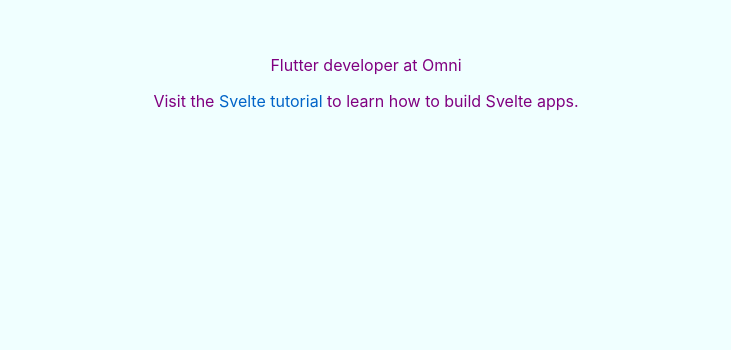
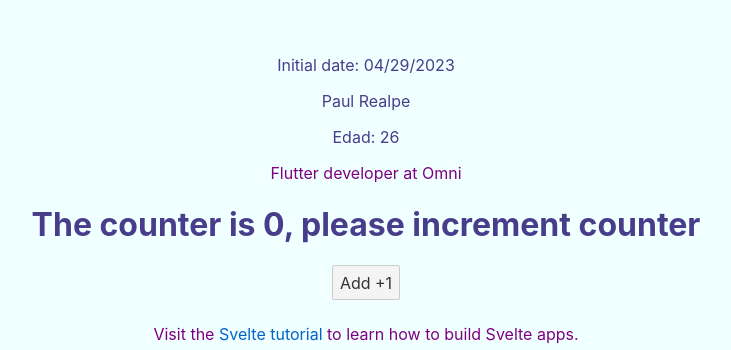
Before and after one commit to paulmrg-461/SveltePlatziCourse, a Svelte app: page / in a window 1280 px wide. Shown: the part 505-855 px from the top of the page, without its empty margins (274-1005 px from the left). Before the commit the page ends 800 px from the top, so only its background shows below. Built offline with nearby package versions, Linux system fonts and the light colour scheme.

Commit message:
Feat: send object by props

```diff
--- a/src/App.svelte
+++ b/src/App.svelte
@@ -1,13 +1,23 @@
 <script>
 	import About from "./components/About.svelte";
+	import Text from "./components/Text.svelte";
+	import Person from "./components/Person.svelte";
 	export let name;
 	export let lastName;
 	let svelteLogo = "https://arepa.s3.amazonaws.com/svelte-logo.png"
+
+	const personData = {
+		firstName: 'Paul',
+		lastName: 'Realpe',
+		age: 26,
+	}
 </script>
 
 <main>
 	<img src={ svelteLogo } alt="Svelte logo">
 	<h1>Hello {name} {lastName}!</h1>
+	<Text anotherText="Initial date: 04/29/2023" />
+	<Person personData={ personData } />
 	<About />
 	<p>Visit the <a href="https://svelte.dev/tutorial">Svelte tutorial</a> to learn how to build Svelte apps.</p>
 </main>
--- a/src/components/About.svelte
+++ b/src/components/About.svelte
@@ -1,6 +1,11 @@
 
 <script>
-    let someText = `Flutter developer at Omni`
+    let someText = `Flutter developer at Omni`;
+    let counter = 0;
+
+    function incrementCounter() {
+        counter += 1;
+    }
 </script>
 
 <style>
@@ -11,4 +16,6 @@
 
 <div class="About">
     <p>{ someText }</p>
+    <h1>{ counter === 0 ? 'The counter is 0, please increment counter' : counter }</h1>
+    <button on:click={ incrementCounter }>Add +1</button>
 </div>
--- /dev/null
+++ b/src/components/Person.svelte
@@ -0,0 +1,12 @@
+<script>
+    export let personData;
+</script>
+
+<style>
+    /* your styles go here */
+</style>
+
+<div class="Person">
+    <p>{ personData.firstName } { personData.lastName }</p>
+    <p>Edad: { personData.age }</p>
+</div>
--- /dev/null
+++ b/src/components/Text.svelte
@@ -0,0 +1,7 @@
+<script>
+    export let anotherText = `Current date: ${Date.now()}`;
+</script>
+
+<div class="Text">
+    <p>{ anotherText }</p>
+</div>
```
